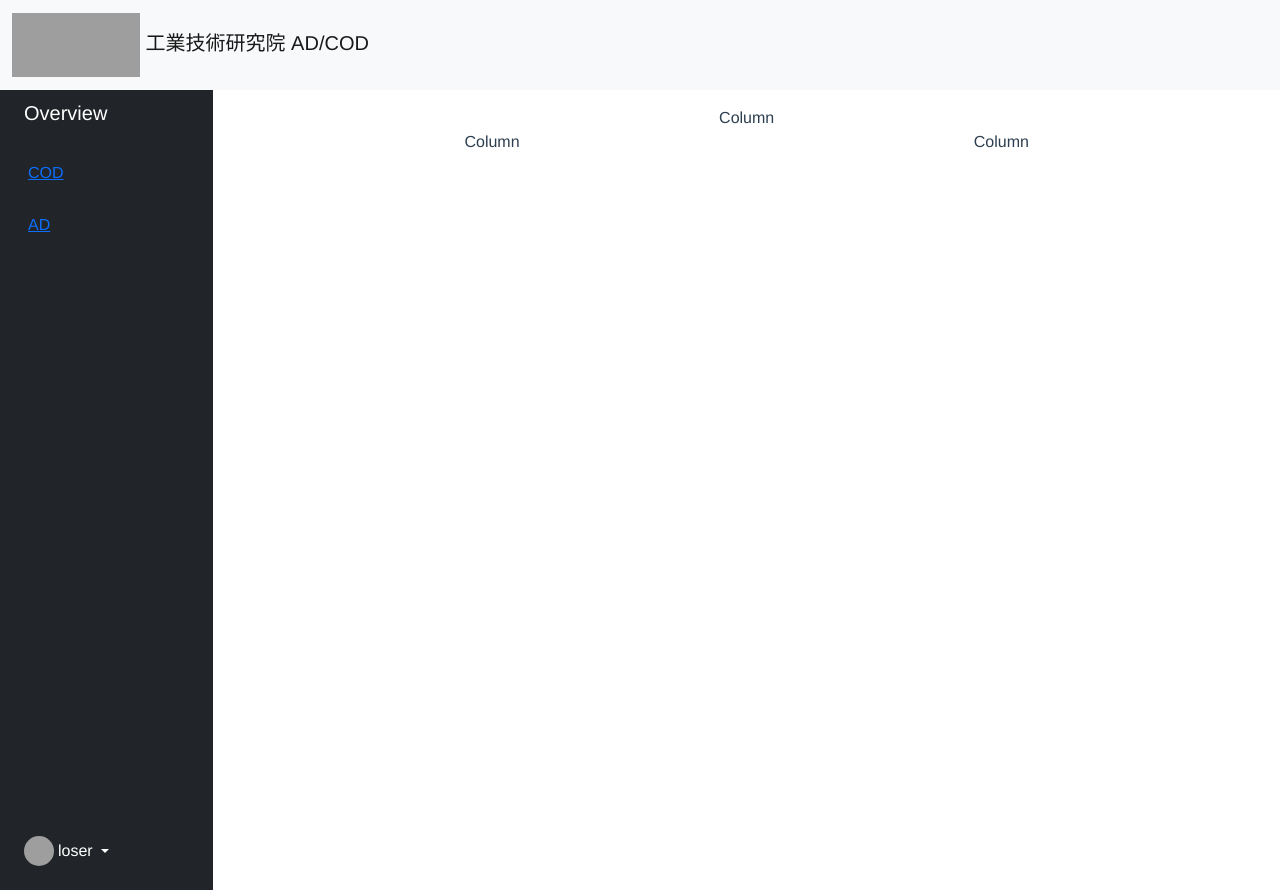
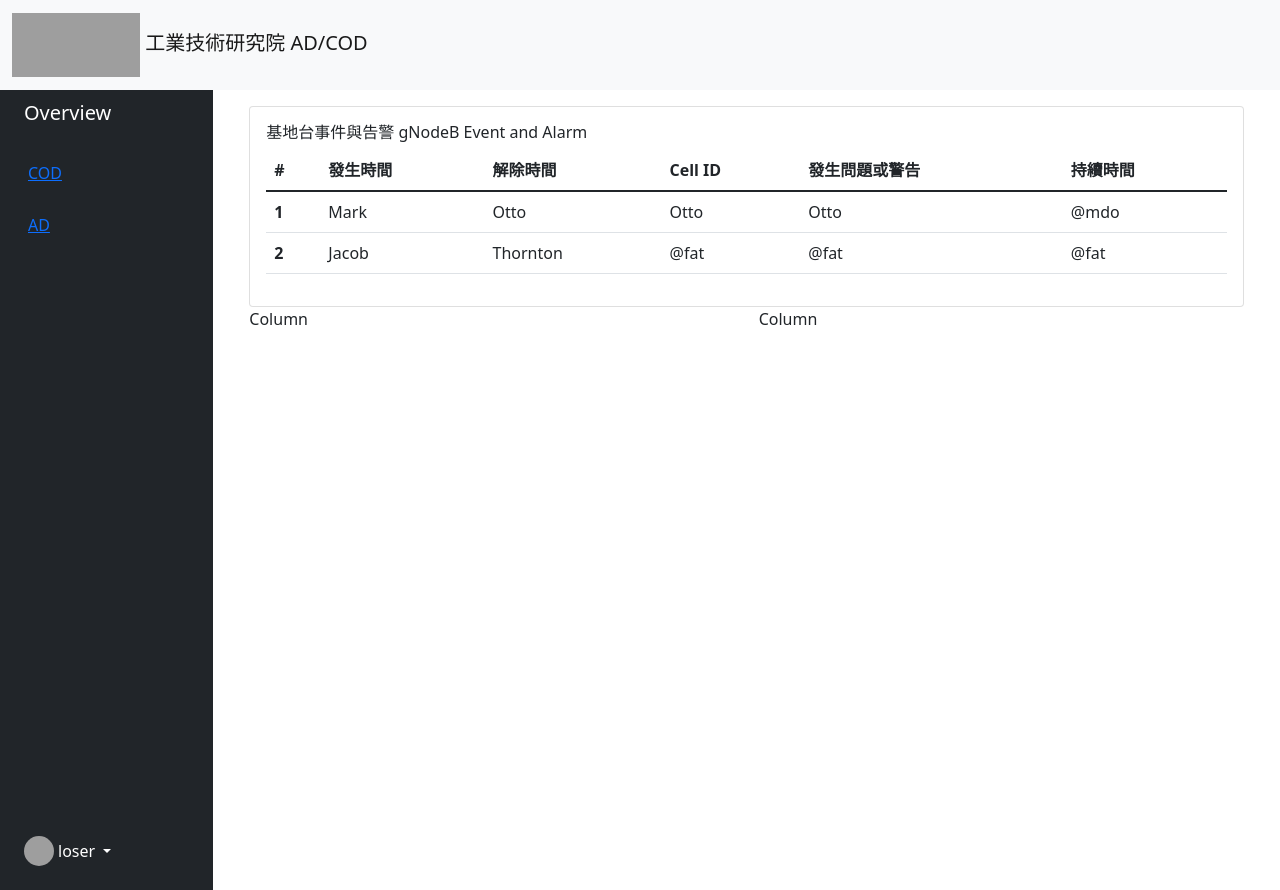
Before and after one commit to Allen1072031/COD, a Vue app: page /ad in a window 1280 px wide. Built offline with nearby package versions, Linux system fonts and the light colour scheme; grey boxes are pictures that could not be loaded.

Commit message:
gNbEventAndAlarmTable.vue

```diff
--- a/package.json
+++ b/package.json
@@ -9,6 +9,7 @@
   },
   "dependencies": {
     "core-js": "^3.8.3",
+    "mongodb": "^5.7.0",
     "vue": "^3.2.13",
     "vue-router": "^4.2.4"
   },
--- a/src/App.vue
+++ b/src/App.vue
@@ -67,12 +67,5 @@ export default {
 </script>
 
 <style>
-#app {
-  font-family: Avenir, Helvetica, Arial, sans-serif;
-  -webkit-font-smoothing: antialiased;
-  -moz-osx-font-smoothing: grayscale;
-  text-align: center;
-  color: #2c3e50;
-  margin-top: 60px;
-}
+
 </style>
--- a/src/components/HelloWorld.vue
+++ b/src/components/HelloWorld.vue
@@ -15,6 +15,7 @@ export default {
 
 <!-- Add "scoped" attribute to limit CSS to this component only -->
 <style scoped>
+
 h3 {
   margin: 40px 0 0;
 }
@@ -29,4 +30,5 @@ li {
 a {
   color: #42b983;
 }
+
 </style>
--- /dev/null
+++ b/src/components/gNbEventAndAlarmTable.vue
@@ -0,0 +1,54 @@
+<script setup>
+
+</script>
+
+<template>
+  <div class="card">
+    <div class="card-body">
+      <h6>基地台事件與告警 gNodeB Event and Alarm</h6>
+      <table class="table">
+        <thead>
+        <tr>
+          <th scope="col">#</th>
+          <th scope="col">發生時間</th>
+          <th scope="col">解除時間</th>
+          <th scope="col">Cell ID</th>
+          <th scope="col">發生問題或警告</th>
+          <th scope="col">持續時間</th>
+        </tr>
+        </thead>
+        <tbody>
+        <tr>
+          <th scope="row">1</th>
+          <td>Mark</td>
+          <td>Otto</td>
+          <td>Otto</td>
+          <td>Otto</td>
+          <td>@mdo</td>
+        </tr>
+        <tr>
+          <th scope="row">2</th>
+          <td>Jacob</td>
+          <td>Thornton</td>
+          <td>@fat</td>
+          <td>@fat</td>
+          <td>@fat</td>
+        </tr>
+        </tbody>
+      </table>
+    </div>
+  </div>
+</template>
+
+<script>
+export default {
+  name: 'gNbEventAndAlarmTable',
+  props: {
+    msg: String
+  }
+};
+</script>
+
+<style scoped>
+
+</style>
--- a/src/views/AnomalyDetectionView.vue
+++ b/src/views/AnomalyDetectionView.vue
@@ -1,8 +1,8 @@
 <template>
-  <div class="container">
+  <div class="container-fluid">
     <div class="row">
       <div class="col-12">
-        Column
+        <g-nb-event-and-alarm-table msg="This is the Home Page"/>
       </div>
     </div>
     <div class="row">
@@ -17,7 +17,10 @@
 </template>
 
 <script>
+import GNbEventAndAlarmTable from "@/components/gNbEventAndAlarmTable.vue";
+
 export default {
   name: 'AboutPage',
+  components: {GNbEventAndAlarmTable},
 };
 </script>
```
Also changed, not shown: 1 other file (tests, documents, lock files or other folders).
